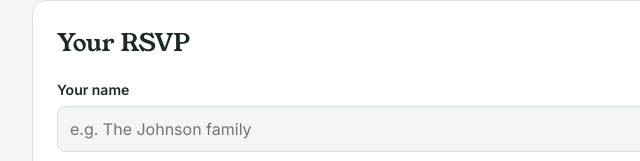
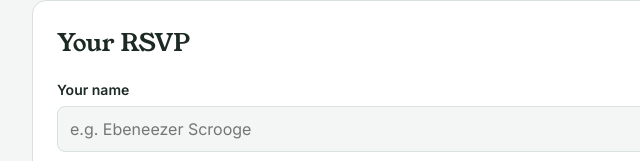
Before and after one commit to davetheyuppie/deacon-christmas-rsvp, an Astro site: page / in a window 1280 px wide. Shown: the part 791-952 px from the top of the page, 248-888 px from the left. Built offline with nearby package versions, Linux system fonts and the light colour scheme; Astro itself is replaced by a stand-in of ours; no server answers.

Commit message:
edit text

```diff
--- a/src/pages/index.astro
+++ b/src/pages/index.astro
@@ -59,7 +59,7 @@ const introParagraphs = EVENT.intro.trim().split(/\n\s*\n/).map(linesToHtml);
         <form id="rsvp-form" novalidate>
           <div class="field">
             <label for="name">Your name</label>
-            <input type="text" id="name" maxlength="60" autocomplete="name" placeholder="e.g. The Johnson family" required />
+            <input type="text" id="name" maxlength="60" autocomplete="name" placeholder="e.g. Ebeneezer Scrooge" required />
           </div>
           <div class="row">
             <div class="field">
```
